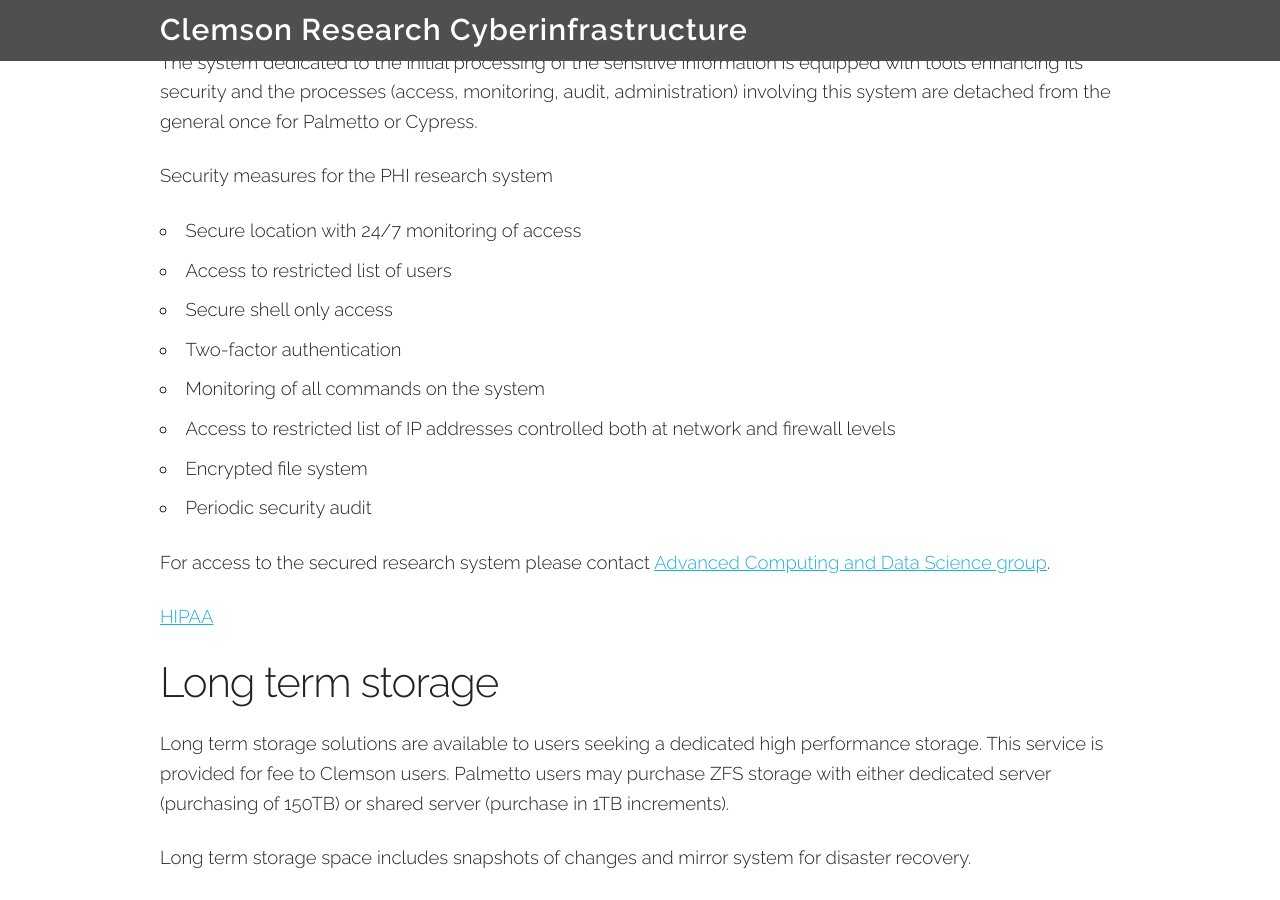
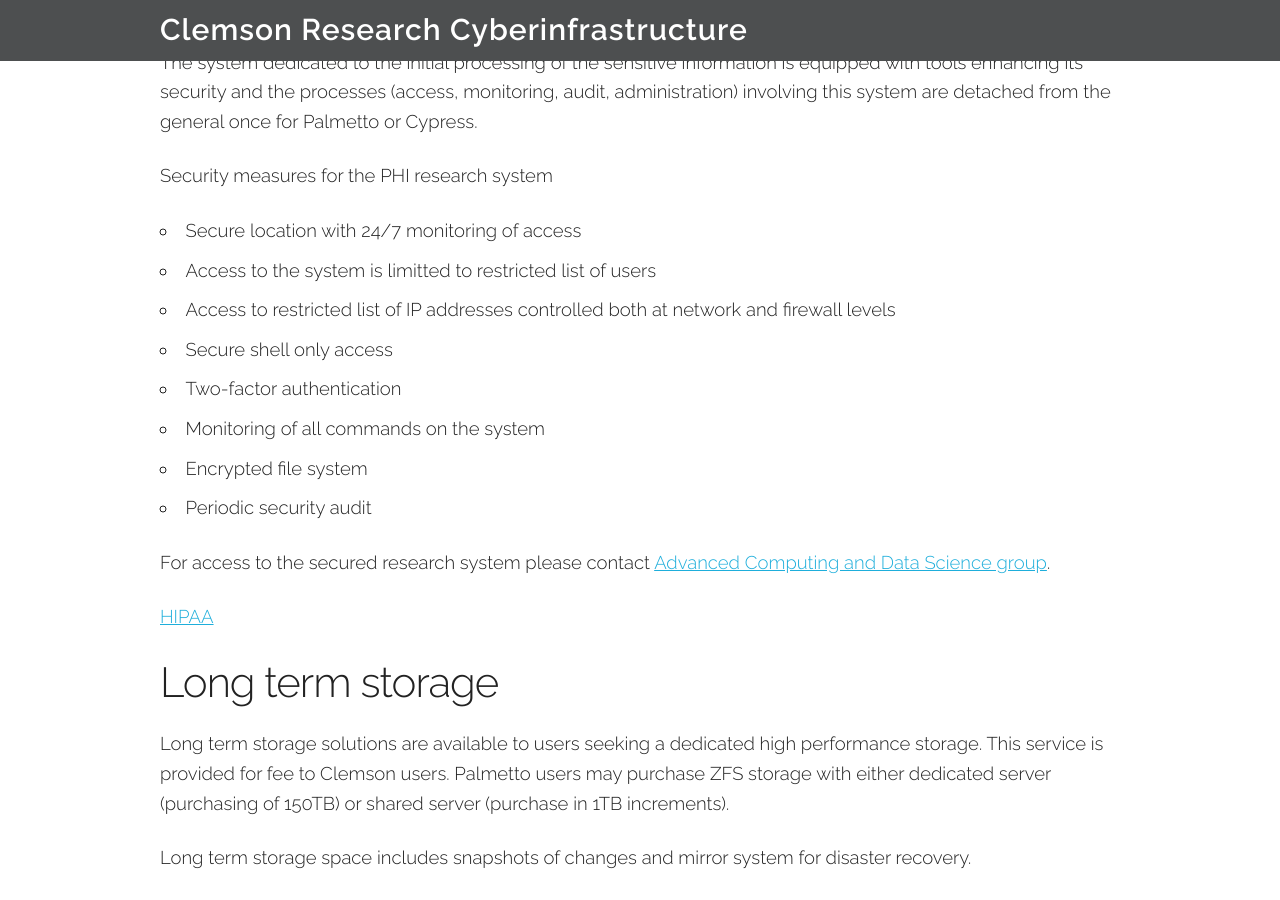
Before and after one commit to clemsonciti/citi-webpage, a Jekyll site: the page built from cyberinfrastructure.md, in a window 1280 px wide and 900 px high, scrolled down 3334 px. Built offline with Jekyll 4.4.1, drawn with Linux system fonts in a browser that asks for light colours.

Commit message:
Small fix

```diff
--- a/cyberinfrastructure.md
+++ b/cyberinfrastructure.md
@@ -113,11 +113,11 @@ for Palmetto or Cypress.
 
 Security measures for the PHI research system
 - Secure location with 24/7 monitoring of access
-- Access to restricted list of users
+- Access to the system is limitted to restricted list of users
+- Access to restricted list of IP addresses controlled both at network and firewall levels
 - Secure shell only access
 - Two-factor authentication
 - Monitoring of all commands on the system
-- Access to restricted list of IP addresses controlled both at network and firewall levels
 - Encrypted file system
 - Periodic security audit
 
```
